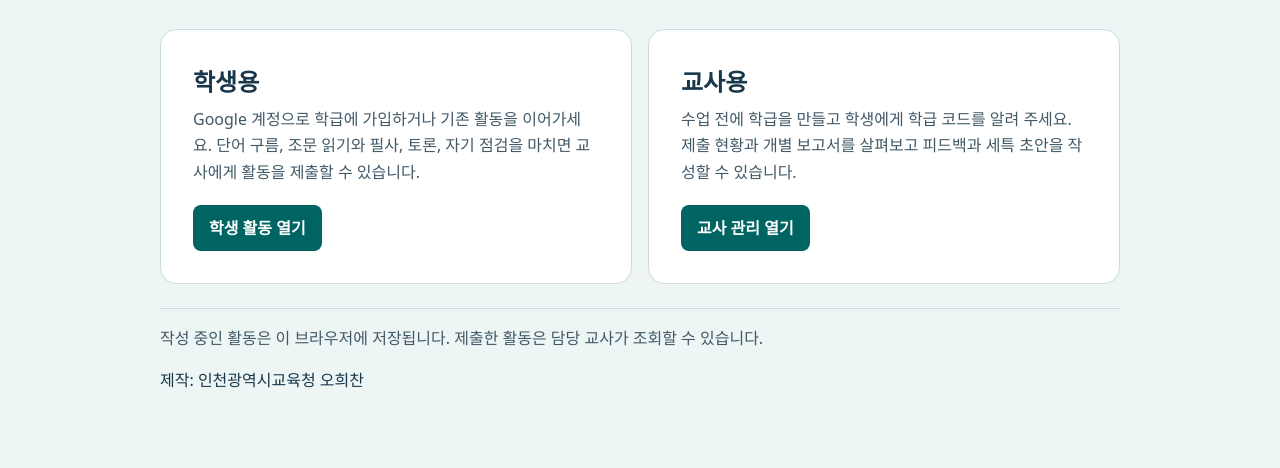
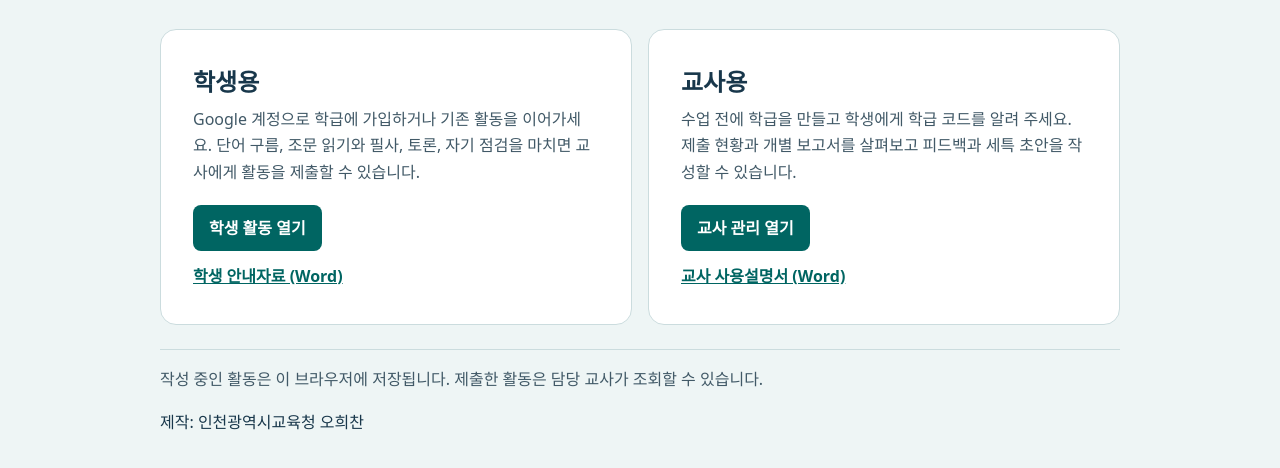
Before and after one commit to dhgmlcks15-eng/constitution-clas, a plain HTML site: page index.html in a window 1280 px wide. Shown: the part 318-786 px from the top of the page. Drawn offline with Linux system fonts and the light colour scheme.

Commit message:
수업용 학생·교사 Word 안내자료 배포

```diff
--- a/index.html
+++ b/index.html
@@ -21,6 +21,7 @@ a{margin-top:auto;display:inline-block;background:var(--accent);padding:.6rem 1r
 a:hover{background:#004e4b}a:focus-visible{outline:3px solid var(--ink);outline-offset:3px}
 aside{margin-top:1.5rem;border-top:1px solid var(--line);padding-top:1rem;color:var(--muted)}
 @media(max-width:630px){.roles{grid-template-columns:1fr}}
+.guide{margin-top:.55rem;padding:.2rem 0;background:transparent;color:var(--accent);text-decoration:underline}.guide:hover{background:transparent}
 </style>
 </head>
 <body>
@@ -29,8 +30,8 @@ aside{margin-top:1.5rem;border-top:1px solid var(--line);padding-top:1rem;color:
 <h1>헌법 속에서 나의 가치를 찾아요</h1>
 <p class="lead">헌법 조문에서 가치를 찾고, 실제 사례에 적용해 나의 의견을 근거와 함께 정리합니다.</p>
 <section class="roles" aria-label="사용할 화면 선택">
-<article><h2>학생용</h2><p>Google 계정으로 학급에 가입하거나 기존 활동을 이어가세요. 단어 구름, 조문 읽기와 필사, 토론, 자기 점검을 마치면 교사에게 활동을 제출할 수 있습니다.</p><a href="student.html">학생 활동 열기</a></article>
-<article><h2>교사용</h2><p>수업 전에 학급을 만들고 학생에게 학급 코드를 알려 주세요. 제출 현황과 개별 보고서를 살펴보고 피드백과 세특 초안을 작성할 수 있습니다.</p><a href="teacher.html">교사 관리 열기</a></article>
+<article><h2>학생용</h2><p>Google 계정으로 학급에 가입하거나 기존 활동을 이어가세요. 단어 구름, 조문 읽기와 필사, 토론, 자기 점검을 마치면 교사에게 활동을 제출할 수 있습니다.</p><a href="student.html">학생 활동 열기</a><a class="guide" href="guides/student-guide.docx" download>학생 안내자료 (Word)</a></article>
+<article><h2>교사용</h2><p>수업 전에 학급을 만들고 학생에게 학급 코드를 알려 주세요. 제출 현황과 개별 보고서를 살펴보고 피드백과 세특 초안을 작성할 수 있습니다.</p><a href="teacher.html">교사 관리 열기</a><a class="guide" href="guides/teacher-guide.docx" download>교사 사용설명서 (Word)</a></article>
 </section>
 <aside>작성 중인 활동은 이 브라우저에 저장됩니다. 제출한 활동은 담당 교사가 조회할 수 있습니다.</aside>
 <footer><p>제작: 인천광역시교육청 오희찬</p></footer>
```
Also changed, not shown: 2 other files.
